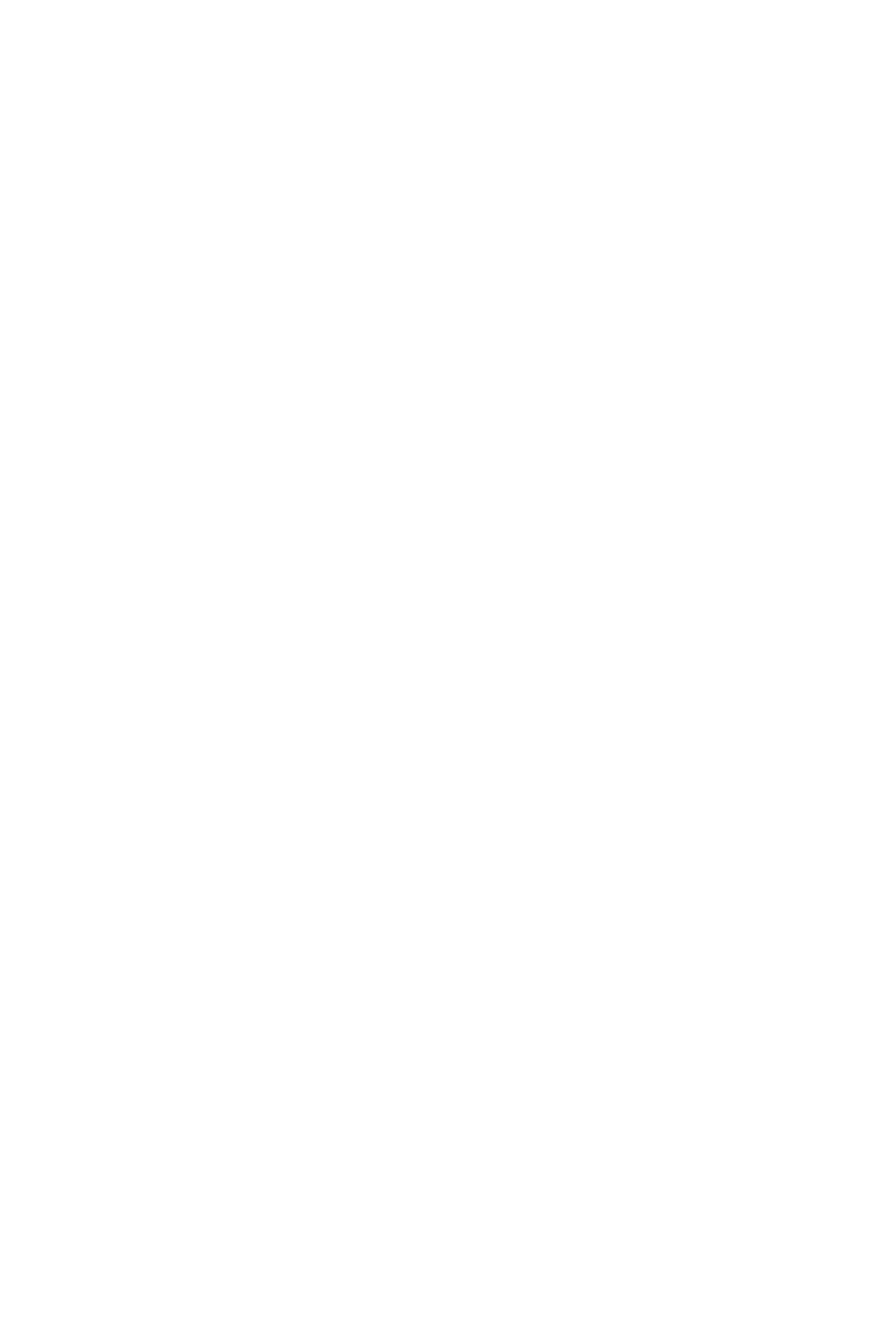
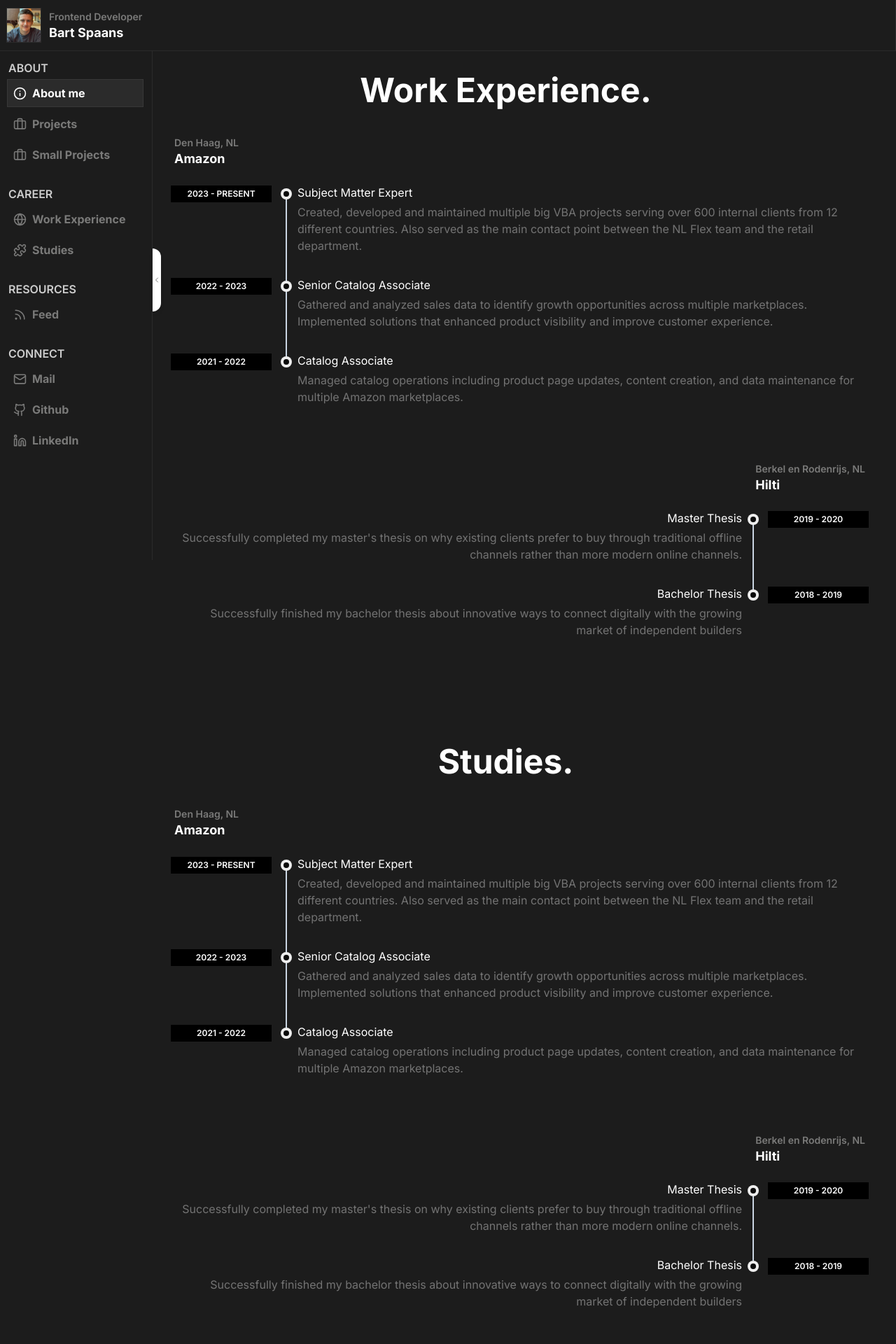
Before and after one commit to spaansba/Portfolio, a Next.js app: page /career in a window 1280 px wide. Before the commit this address had no page. Shown: the top 1920 px of the page at 70% size. Before the commit the page ends 800 px from the top, so only its background shows below. Built offline with nearby package versions, Linux system fonts and the light colour scheme.

Commit message:
changed onclick to onmousedown and added header click handler

```diff
--- a/src/app/_components/Content/Header/Header.tsx
+++ b/src/app/_components/Content/Header/Header.tsx
@@ -2,10 +2,22 @@ import React from "react"
 import Image from "next/image"
 import MobileHamburger from "./MobileHamburger"
 function Header() {
+  const handleHeaderClick = () => {
+    const currentPath = window.location.pathname
+    // If we are on about page scroll smoothly up, otherwise go to about page
+    if (currentPath.endsWith("/about")) {
+      window.scrollTo({
+        top: 0,
+        behavior: "smooth",
+      })
+    } else {
+      window.location.href = window.location.origin + "/about"
+    }
+  }
   return (
     <>
       <div className="px-[10px] py-3 bg-SecondaryGray border-b-[1px] border-r-[1px] flex items-center justify-between border-TertiaryGray">
-        <div className="flex items-center gap-3">
+        <button className="flex items-center gap-3 cursor-pointer" onMouseDown={handleHeaderClick}>
           <div className="relative size-12  overflow-hidden ring-[1px] ring-TertiaryGray flex-shrink-0">
             <Image
               src="/images/BartSpaans.jpg"
@@ -26,7 +38,7 @@ function Header() {
               </h2>
             </div>
           </div>
-        </div>
+        </button>
         <MobileHamburger />
       </div>
     </>
--- a/src/app/_components/Content/SectionHeaderTitle.tsx
+++ b/src/app/_components/Content/SectionHeaderTitle.tsx
@@ -1,14 +1,56 @@
-import { title } from "process"
-import React from "react"
+import React, { useState } from "react"
+import { Copy, Check } from "lucide-react"
 
 type SectionHeaderTitleProps = {
   title: string
+  urlHash: string
+  showPaddingTop: boolean
 }
 
-function SectionHeaderTitle({ title }: SectionHeaderTitleProps) {
+function SectionHeaderTitle({ title, urlHash, showPaddingTop }: SectionHeaderTitleProps) {
+  const [isCopied, setIsCopied] = useState(false)
+
+  const handleClick = () => {
+    navigator.clipboard
+      .writeText(window.location.origin + urlHash)
+      .then(() => {
+        setIsCopied(true)
+        setTimeout(() => setIsCopied(false), 2000)
+      })
+      .catch((err) => {
+        console.error("Failed to copy hash:", err)
+      })
+
+    const targetElement = document.querySelector(urlHash)
+
+    if (targetElement) {
+      targetElement.scrollIntoView({
+        behavior: "smooth",
+        block: "start",
+      })
+    }
+  }
+
   return (
-    <div className="text-white font-bold text-center text-3xl md:text-5xl pt-8 md:pt-30 pb-4 sm:pb-5 md:pb-10">
-      {title}
+    <div
+      className={`flex items-center justify-center ${
+        showPaddingTop ? "pt-8 md:pt-30" : ""
+      }  pb-4 sm:pb-5 md:pb-10`}
+    >
+      <div
+        className="relative inline-flex items-center group cursor-pointer"
+        onMouseDown={handleClick}
+        role="button"
+        aria-label={`Navigate to ${title} section`}
+      >
+        <div className="text-white font-bold text-center text-3xl md:text-5xl mr-5">{title}</div>
+        <div
+          className="opacity-0 group-hover:opacity-100 text-white/50 hover:text-white"
+          aria-label="Copy section URL"
+        >
+          {isCopied ? <Check className="size-5" /> : <Copy className="size-5" />}
+        </div>
+      </div>
     </div>
   )
 }
--- a/src/app/about/page.tsx
+++ b/src/app/about/page.tsx
@@ -1,9 +1,8 @@
 "use client"
-import React from "react"
+import React, { useEffect, useRef } from "react"
 import ContentWrapper from "../_components/Content/ContentWrapper"
 import AboutHeader from "./AboutHeader"
 import SectionHeaderTitle from "../_components/Content/SectionHeaderTitle"
-import WorkExperienceTimeline from "./WorkExperience/WorkExperienceTimeline"
 import BigProjectsList from "./projects/BigProjects/BigProjectsList"
 import SmallProjectList from "./projects/SmallProjects/SmallProjectList"
 
@@ -11,13 +10,19 @@ function AboutPage() {
   return (
     <ContentWrapper>
       <AboutHeader />
-      <SectionHeaderTitle title="Main Projects." />
-      <BigProjectsList />
-      <SectionHeaderTitle title="Smaller Projects." />
-      <SmallProjectList />
-      {/* <SectionHeaderTitle title="Work Experience." />
-      <WorkExperienceTimeline />
-      <SectionHeaderTitle title="Study." /> */}
+      <div id="mainprojects">
+        <SectionHeaderTitle title="Main Projects." urlHash="#mainprojects" showPaddingTop={true} />
+        <BigProjectsList />
+      </div>
+
+      <div id="smallprojects">
+        <SectionHeaderTitle
+          title="Smaller Projects."
+          urlHash="#smallprojects"
+          showPaddingTop={true}
+        />
+        <SmallProjectList />
+      </div>
     </ContentWrapper>
   )
 }
--- a/src/app/about/projects/BigProjects/ProjectDescription.tsx
+++ b/src/app/about/projects/BigProjects/ProjectDescription.tsx
@@ -24,7 +24,7 @@ function ProjectDescription({ description }: ProjectDescriptionProps) {
           )}
 
           <button
-            onClick={() => setExpanded(!expanded)}
+            onMouseDown={() => setExpanded(!expanded)}
             className="mt-2 text-blue-400 hover:text-blue-300 text-sm font-medium focus:outline-none"
           >
             {expanded ? "Show Less" : "Read More"}
--- a/src/app/about/projects/SmallProjects/SmallProjectNavigation.tsx
+++ b/src/app/about/projects/SmallProjects/SmallProjectNavigation.tsx
@@ -29,7 +29,7 @@ function SmallProjectNavigation({
     <>
       <div className="flex justify-center items-center mt-6 gap-2">
         <button
-          onClick={goToPreviousProject}
+          onMouseDown={goToPreviousProject}
           aria-label="Previous project"
           className="transition-colors"
         >
@@ -40,7 +40,7 @@ function SmallProjectNavigation({
           {projectIndices.map((index) => (
             <button
               key={index}
-              onClick={() => goToProject(index)}
+              onMouseDown={() => goToProject(index)}
               className={`w-2 h-2  transition-all ${
                 activeIndex === index
                   ? "bg-white w-4"
@@ -50,7 +50,11 @@ function SmallProjectNavigation({
           ))}
         </div>
 
-        <button onClick={goToNextProject} aria-label="Next project" className="transition-colors">
+        <button
+          onMouseDown={goToNextProject}
+          aria-label="Next project"
+          className="transition-colors"
+        >
           <ChevronRight className="text-white hover:opacity-50" size={20} />
         </button>
       </div>
--- /dev/null
+++ b/src/app/career/page.tsx
@@ -0,0 +1,26 @@
+"use client"
+import React from "react"
+import ContentWrapper from "../_components/Content/ContentWrapper"
+import WorkExperienceTimeline from "./WorkExperience/WorkExperienceTimeline"
+import SectionHeaderTitle from "../_components/Content/SectionHeaderTitle"
+
+function page() {
+  return (
+    <ContentWrapper>
+      <div id="workexperience">
+        <SectionHeaderTitle
+          title="Work Experience."
+          urlHash="#workexperience"
+          showPaddingTop={false}
+        />
+        <WorkExperienceTimeline />
+      </div>
+      <div id="studies">
+        <SectionHeaderTitle title="Studies." urlHash="#studies" showPaddingTop={true} />
+        <WorkExperienceTimeline />
+      </div>
+    </ContentWrapper>
+  )
+}
+
+export default page
--- a/src/app/page.tsx
+++ b/src/app/page.tsx
@@ -1,5 +1,6 @@
 "use client"
 import { redirect } from "next/navigation"
+
 export default function Home() {
   redirect("/about")
 }
--- a/src/data/NavigationData.ts
+++ b/src/data/NavigationData.ts
@@ -16,7 +16,15 @@ export const aboutList: NavigationPageItem[] = [
     name: "Projects",
     icon: Briefcase,
     onMouseDown: () => {
-      redirect("/about")
+      redirect("/about#mainprojects")
+    },
+  },
+  {
+    id: "about-30",
+    name: "Small Projects",
+    icon: Briefcase,
+    onMouseDown: () => {
+      redirect("/about#smallprojects")
     },
   },
 ]
@@ -27,7 +35,7 @@ export const careerList: NavigationPageItem[] = [
     name: "Work Experience",
     icon: Globe,
     onMouseDown: () => {
-      redirect("/career")
+      redirect("/career#workexperience")
     },
   },
   {
@@ -35,7 +43,7 @@ export const careerList: NavigationPageItem[] = [
     name: "Studies",
     icon: PuzzleIcon,
     onMouseDown: () => {
-      redirect("/career")
+      redirect("/career#studies")
     },
   },
 ]
```
Also changed, not shown: src/app/career/WorkExperience/TimelineEmployer.tsx (renamed from src/app/about/WorkExperience/TimelineEmployer.tsx), src/app/career/WorkExperience/TimelineEmployerHeader.tsx (renamed from src/app/about/WorkExperience/TimelineEmployerHeader.tsx), src/app/career/WorkExperience/TimelinePosition.tsx (renamed from src/app/about/WorkExperience/TimelinePosition.tsx), src/app/career/WorkExperience/WorkExperienceTimeline.tsx (renamed from src/app/about/WorkExperience/WorkExperienceTimeline.tsx).
